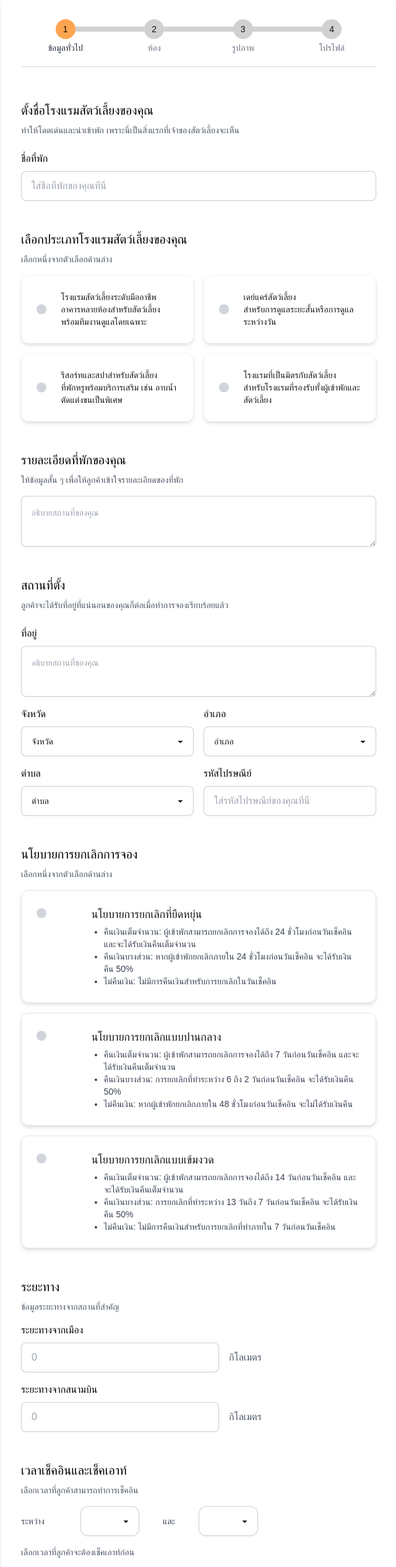
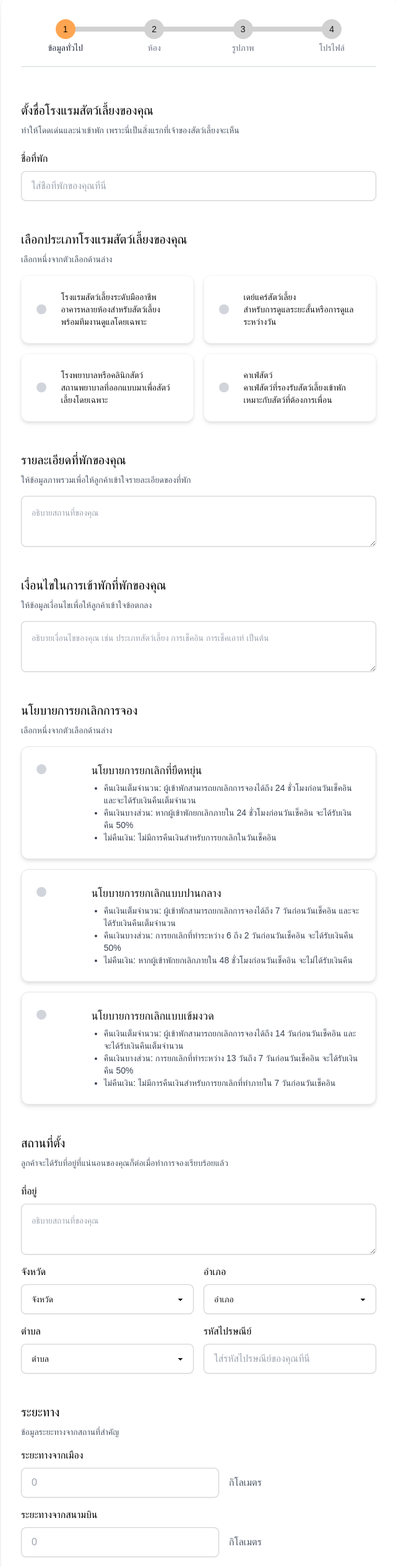
Before and after one commit to NobphadonH/PetHub, a React (Vite) app in the folder pethub-website/: page /pethub-website/basics in a window 1280 px wide. Shown: the part 234-2762 px from the top of the page at 62% size, without its empty margins (319-959 px from the left). Built offline with nearby package versions, Linux system fonts and the light colour scheme.

Commit message:
Edit Basics page
- Added Condition form
- Changed some types of the hotel
- Removed CheckInCheckOut function and checkin checkout form (moved to condition form)
- Rearranged form

```diff
--- a/pethub-website/src/components/Basics.jsx
+++ b/pethub-website/src/components/Basics.jsx
@@ -17,13 +17,13 @@ function TypeChoiceBoxes() {
         },
         {
             id: 3,
-            title: "รีสอร์ทและสปาสำหรับสัตว์เลี้ยง",
-            description: "ที่พักหรูพร้อมบริการเสริม เช่น อาบน้ำ ตัดแต่งขนเป็นพิเศษ",
+            title: "โรงพยาบาลหรือคลินิกสัตว์",
+            description: "สถานพยาบาลที่ออกแบบมาเพื่อสัตว์เลี้ยงโดยเฉพาะ",
         },
         {
             id: 4,
-            title: "โรงแรมที่เป็นมิตรกับสัตว์เลี้ยง",
-            description: "สำหรับโรงแรมที่รองรับทั้งผู้เข้าพักและสัตว์เลี้ยง",
+            title: "คาเฟ่สัตว์",
+            description: "คาเฟ่สัตว์ที่รองรับสัตว์เลี้ยงเข้าพัก เหมาะกับสัตว์ที่ต้องการเพื่อน",
         }
     ];
 
@@ -118,62 +118,6 @@ function CancellationPolicy() {
     );
 }
 
-function CheckInCheckOut() {
-    const [checkInStart, setCheckInStart] = useState("");
-    const [checkInEnd, setCheckInEnd] = useState("");
-    const [checkOut, setCheckOut] = useState("");
-
-    const times = [
-        "00:00", "1:00", "2:00", "3:00", "4:00", "5:00",
-        "6:00", "7:00", "8:00", "9:00", "10:00", "11:00",
-        "12:00", "13:00", "14:00", "15:00", "16:00", "17:00",
-        "18:00", "19:00", "20:00", "21:00", "22:00", "23:00"
-    ];
-
-    return (
-        <div className="flex flex-col mt-4">
-            <div className="grid grid-cols-6">
-                <span className="flex items-center text-sm text-gray-700">ระหว่าง</span>
-                <select
-                    value={checkInStart}
-                    onChange={(e) => setCheckInStart(e.target.value)}
-                    className="select select-bordered rounded-xl drop-shadow-sm focus:outline-none focus:border-pethub-color4"
-                >
-                    <option value="" disabled></option>
-                    {times.map((time, index) => (
-                        <option key={index} value={time}>{time}</option>
-                    ))}
-                </select>
-
-                <span className="flex items-center justify-center text-sm text-gray-700">และ</span>
-                <select
-                    value={checkInEnd}
-                    onChange={(e) => setCheckInEnd(e.target.value)}
-                    className="select select-bordered drop-shadow-sm rounded-xl focus:outline-none focus:border-pethub-color4"
-                >
-                    <option value="" disabled></option>
-                    {times.map((time, index) => (
-                        <option key={index} value={time}>{time}</option>
-                    ))}
-                </select>
-            </div>
-            <div className="flex text-start text-sm text-gray-600 mt-4">เลือกเวลาที่ลูกค้าจะต้องเช็คเอาท์ก่อน</div>
-            <div className="grid grid-cols-5">
-                <select
-                    value={checkOut}
-                    onChange={(e) => setCheckOut(e.target.value)}
-                    className="select select-bordered drop-shadow-sm rounded-xl focus:outline-none focus:border-pethub-color4 mt-4 mb-6"
-                >
-                    <option value="" disabled></option>
-                    {times.map((time, index) => (
-                        <option key={index} value={time}>{time}</option>
-                    ))}
-                </select>
-            </div>
-        </div>
-    );
-}
-
 function Basics() {
     return (
         <div>
@@ -210,8 +154,14 @@ function Basics() {
                         <div className="text-left text-gray-600 text-sm mt-2">เลือกหนึ่งจากตัวเลือกด้านล่าง</div>
                         <TypeChoiceBoxes />
                         <div className="text-left text-black font-bold text-xl mt-12">รายละเอียดที่พักของคุณ</div>
-                        <div className="text-left text-gray-600 text-sm mt-2">ให้ข้อมูลสั้น ๆ เพื่อให้ลูกค้าเข้าใจรายละเอียดของที่พัก</div>
+                        <div className="text-left text-gray-600 text-sm mt-2">ให้ข้อมูลภาพรวมเพื่อให้ลูกค้าเข้าใจรายละเอียดของที่พัก</div>
                         <textarea placeholder="อธิบายสถานที่ของคุณ" className="textarea textarea-bordered textarea-md drop-shadow-sm w-full max-w-xl mt-4 focus:outline-none focus:border-pethub-color4"></textarea>
+                        <div className="text-left text-black font-bold text-xl mt-12">เงื่อนไขในการเข้าพักที่พักของคุณ</div>
+                        <div className="text-left text-gray-600 text-sm mt-2">ให้ข้อมูลเงื่อนไขเพื่อให้ลูกค้าเข้าใจข้อตกลง</div>
+                        <textarea placeholder="อธิบายเงื่อนไขของคุณ เช่น ประเภทสัตว์เลี้ยง การเช็คอิน การเช็คเอาท์ เป็นต้น" className="textarea textarea-bordered textarea-md drop-shadow-sm w-full max-w-xl mt-4 focus:outline-none focus:border-pethub-color4"></textarea>
+                        <div className="text-left text-black font-bold text-xl mt-12">นโยบายการยกเลิกการจอง</div>
+                        <div className="text-left text-gray-600 text-sm mt-2">เลือกหนึ่งจากตัวเลือกด้านล่าง</div>
+                        <CancellationPolicy />
                         <div className="text-left text-black font-bold text-xl mt-12">สถานที่ตั้ง</div>
                         <div className="text-left text-gray-600 text-sm mt-2">ลูกค้าจะได้รับที่อยู่ที่แน่นอนของคุณก็ต่อเมื่อทำการจองเรียบร้อยแล้ว</div>
                         <label className="form-control w-full mt-6">
@@ -250,9 +200,6 @@ function Basics() {
                                 <input type="text" placeholder="ใส่รหัสไปรษณีย์ของคุณที่นี่" className="input input-bordered drop-shadow-sm w-full focus:outline-none focus:border-pethub-color4" />
                             </label>
                         </div>
-                        <div className="text-left text-black font-bold text-xl mt-12">นโยบายการยกเลิกการจอง</div>
-                        <div className="text-left text-gray-600 text-sm mt-2">เลือกหนึ่งจากตัวเลือกด้านล่าง</div>
-                        <CancellationPolicy />
                         <div className="text-left text-black font-bold text-xl mt-12">ระยะทาง</div>
                         <div className="text-left text-gray-600 text-sm mt-2">ข้อมูลระยะทางจากสถานที่สำคัญ</div>
                         <label className="form-control w-full mt-4">
@@ -262,16 +209,13 @@ function Basics() {
                                 <div className="flex items-center justify-center text-gray-600 ml-4">กิโลเมตร</div>
                             </div>
                         </label>
-                        <label className="form-control w-full mt-4">
+                        <label className="form-control w-full mt-4 mb-8">
                             <div className="text-left text-black text-base mb-2">ระยะทางจากสนามบิน</div>
                             <div className="flex flex-row">
                                 <input type="text" placeholder="0" className="input input-bordered drop-shadow-sm w-full max-w-xs focus:outline-none focus:border-pethub-color4" />
                                 <div className="flex items-center justify-center text-gray-600 ml-4">กิโลเมตร</div>
                             </div>
                         </label>
-                        <div className="text-left text-black font-bold text-xl mt-12">เวลาเช็คอินและเช็คเอาท์</div>
-                        <div className="text-left text-gray-600 text-sm mt-2">เลือกเวลาที่ลูกค้าสามารถทำการเช็คอิน</div>
-                        <CheckInCheckOut />
                     </div>
                 </div>
                 <div className="flex justify-end items-center w-full max-w-3xl -mt-4 mb-4 p-6 mx-auto">
```
